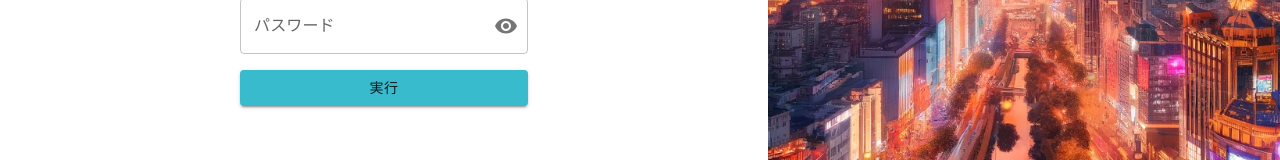
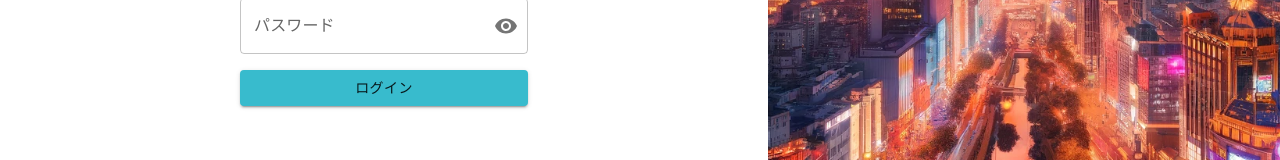
Before and after one commit to runsys-kf/uriage-sokuhou-webapp, a Next.js app: page /login in a window 1280 px wide. Shown: the part 412-572 px from the top of the page. Built offline with nearby package versions, Linux system fonts and the light colour scheme.

Commit message:
ログインボタン修正

```diff
--- a/pages/login.tsx
+++ b/pages/login.tsx
@@ -128,7 +128,7 @@ const LoginPage = () => {
                   variant="contained"
                   onClick={handleLogin}
                 >
-                  実行
+                  ログイン
                 </Button>
               </div>
             </form>
```
